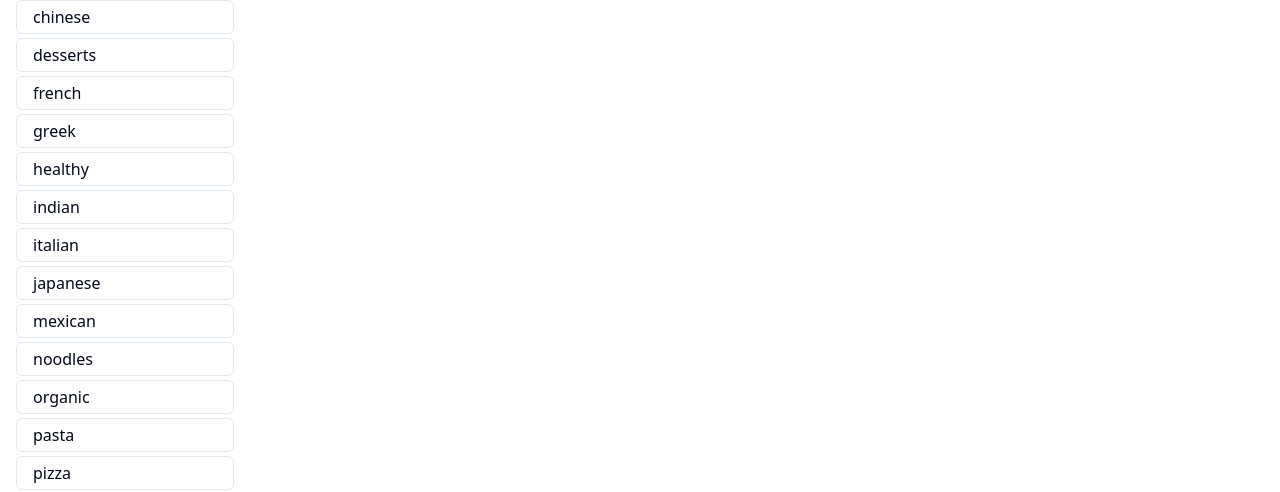
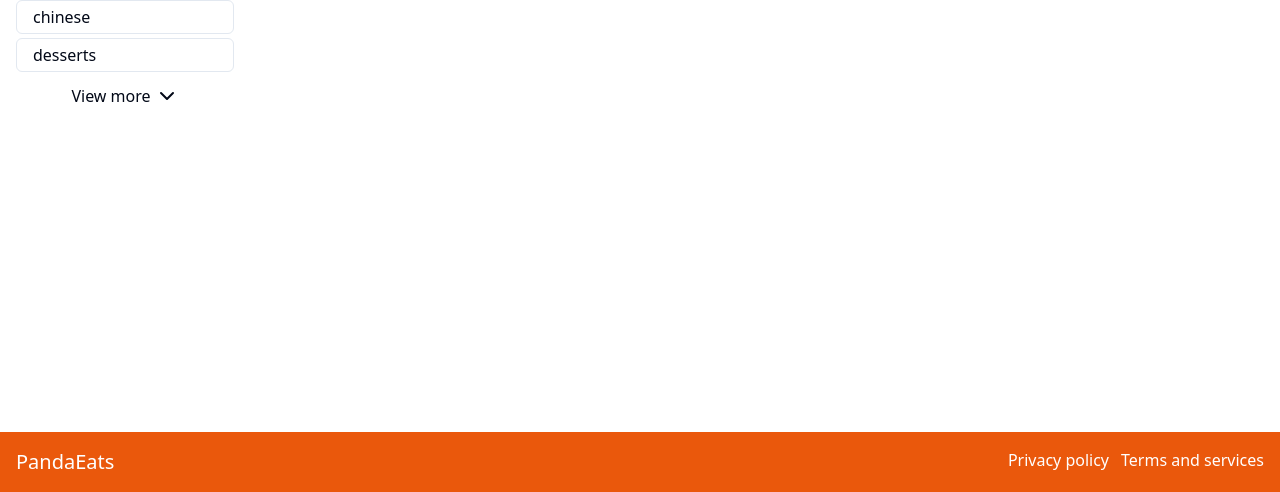
Before and after one commit to thanwin84/pandaeats-frontend, a React (Vite) app: page /search/1 in a window 1280 px wide. Shown: the part 308-800 px from the top of the page. Built offline with nearby package versions, Linux system fonts and the light colour scheme; no server answers.

Commit message:
update CuisinFilter.tsx

```diff
--- a/src/pages/Search.tsx
+++ b/src/pages/Search.tsx
@@ -38,7 +38,7 @@
       })
       const {city} = useParams()
       const {restuarantResults} = useSearchRestuarants(city, searchState)
-      const [showMore, setShowMore] = useState(false)
+      const [showMore, setShowMore] = useState(true)
 
       function toggleShowMore(){
         setShowMore(!showMore)
```
